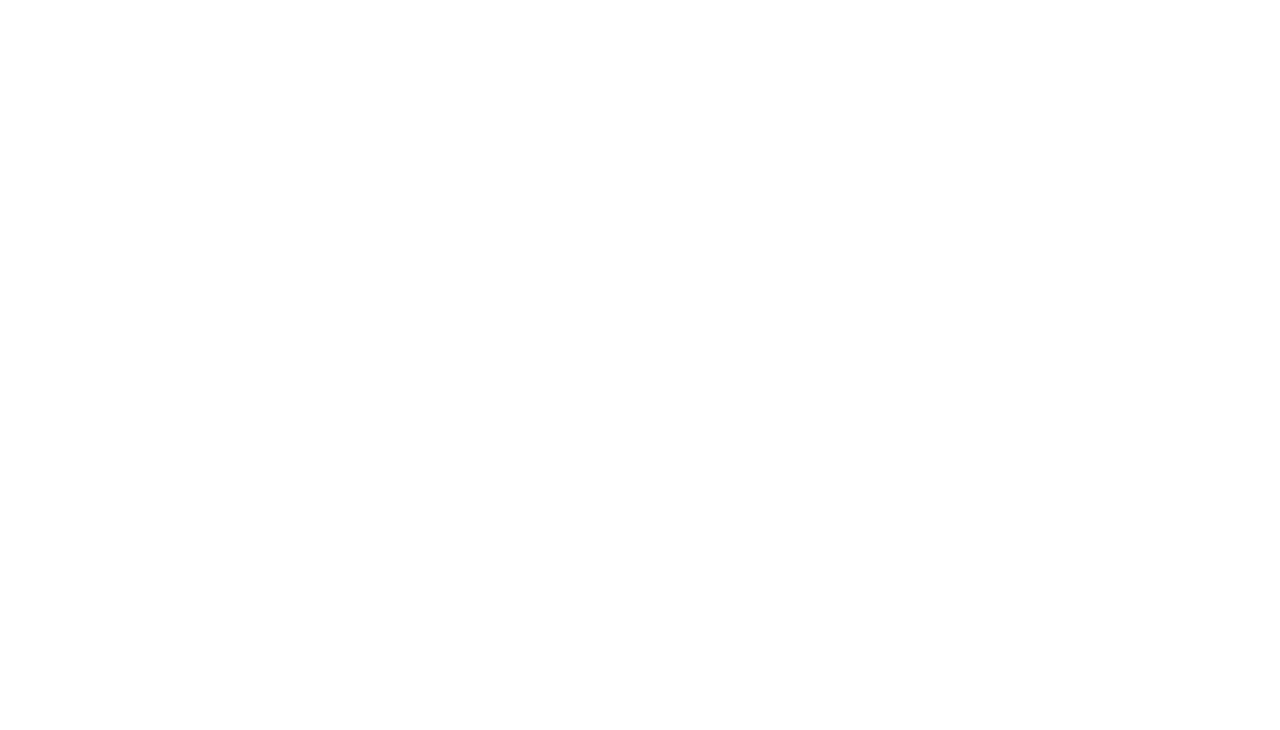
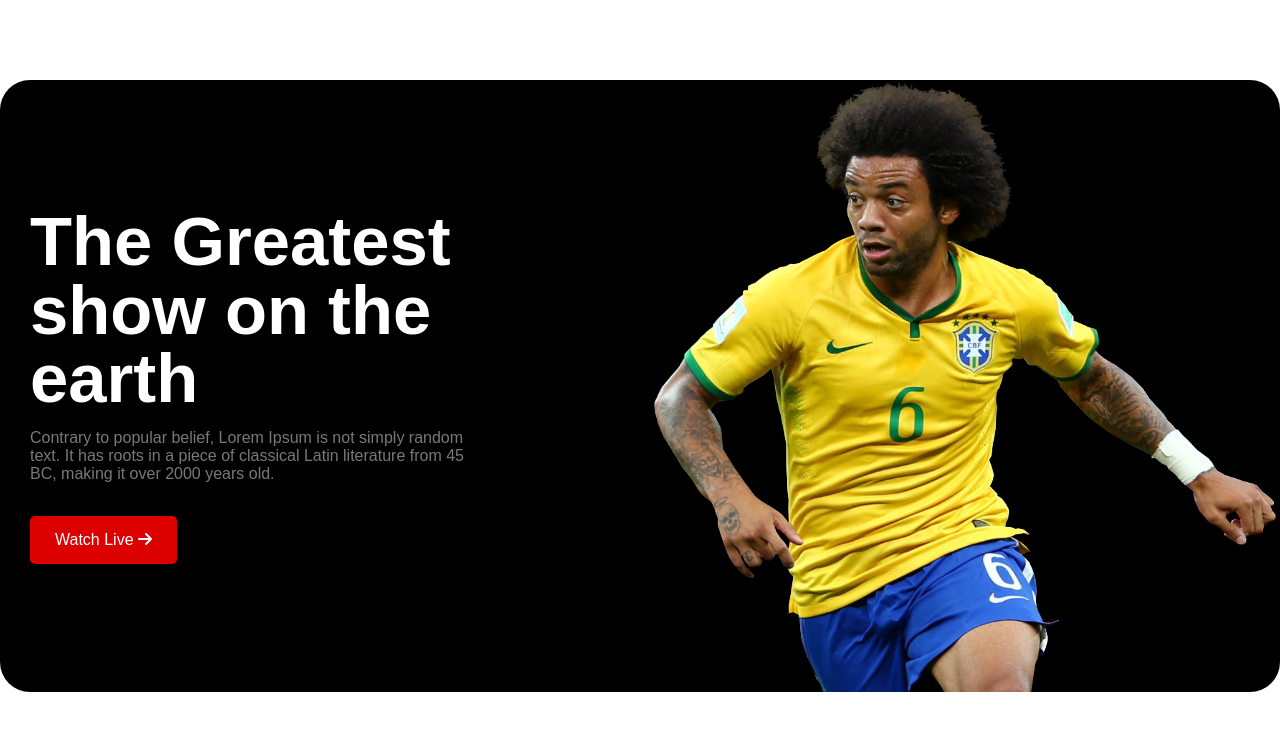
Before and after one commit to Anzumul-Jubayer/fifa-world-cup, a plain HTML site: page index.html in a window 1280 px wide. Drawn offline with Linux system fonts and the light colour scheme.

Commit message:
banner-added

```diff
--- a/index.html
+++ b/index.html
@@ -1,12 +1,31 @@
 <!DOCTYPE html>
 <html lang="en">
-<head>
-    <meta charset="UTF-8">
-    <meta name="viewport" content="width=device-width, initial-scale=1.0">
-    <link rel="stylesheet" href="./style/style.css">
-    <title>Document</title>
-</head>
-<body>
+  <head>
+    <meta charset="UTF-8" />
+    <meta name="viewport" content="width=device-width, initial-scale=1.0" />
+    <link rel="stylesheet" href="https://cdnjs.cloudflare.com/ajax/libs/font-awesome/6.7.2/css/all.min.css" integrity="sha512-Evv84Mr4kqVGRNSgIGL/F/aIDqQb7xQ2vcrdIwxfjThSH8CSR7PBEakCr51Ck+w+/U6swU2Im1vVX0SVk9ABhg==" crossorigin="anonymous" referrerpolicy="no-referrer" />
+    <link rel="stylesheet" href="./style/style.css" />
+    <title>Fifa_World Cup-2026</title>
+  </head>
+  <body class="poppins-font">
+    <header class="banner container">
+      <div class="banner-content">
+        <h2>The Greatest <br> show on the <br> earth</h2>
+        <p>
+          Contrary to popular belief, Lorem Ipsum is not simply random text. It
+          has roots in a piece of classical Latin literature from 45 BC, making
+          it over 2000 years old.
+        </p> <br>
+        <button>Watch Live  <i class="fa-solid fa-arrow-right"></i></button>
+      </div>
+     <div class="banner-image">
+         <img src="./assets/img/banner/banner-img.png" alt="" class="banner-image" />
+     </div>
+    </header>
+    <main>
+        <section class="upcoming-match">
 
-</body>
+        </section>
+    </main>
+  </body>
 </html>
--- a/style/style.css
+++ b/style/style.css
@@ -0,0 +1,55 @@
+* {
+  box-sizing: border-box;
+  margin: 0;
+  padding: 0;
+}
+/* font */
+
+@import url("https://fonts.googleapis.com/css2?family=Poppins:ital,wght@0,100;0,200;0,300;0,400;0,500;0,600;0,700;0,800;0,900;1,100;1,200;1,300;1,400;1,500;1,600;1,700;1,800;1,900&display=swap");
+
+.poppins-font {
+  font-family: "Poppins", sans-serif;
+}
+/* Shared style */
+.container {
+  max-width: 1280px;
+  margin: auto;
+}
+button {
+  background-color: #dd0000;
+  color: white;
+  font-size: 1rem;
+  font-weight: 400;
+  border-radius: 5px;
+  border: none;
+}
+
+/* header */
+.banner {
+  display: flex;
+  align-items: center;
+  background-color: black;
+  border-radius: 30px;
+  padding-left: 30px;
+  margin-top: 80px;
+}
+.banner h2 {
+  font-size: 4.3rem;
+  font-weight: 700;
+  line-height: 4.3rem;
+  color: #ffffff;
+}
+.banner p {
+  font-size: 1rem;
+  font-weight: 400;
+  color:rgba(128, 128, 128, 0.94);
+  margin: 15px 0;
+  max-width: 70%;
+}
+
+.banner button {
+  padding: 15px 25px;
+}
+.banner-image{
+  display: block;
+}
```
